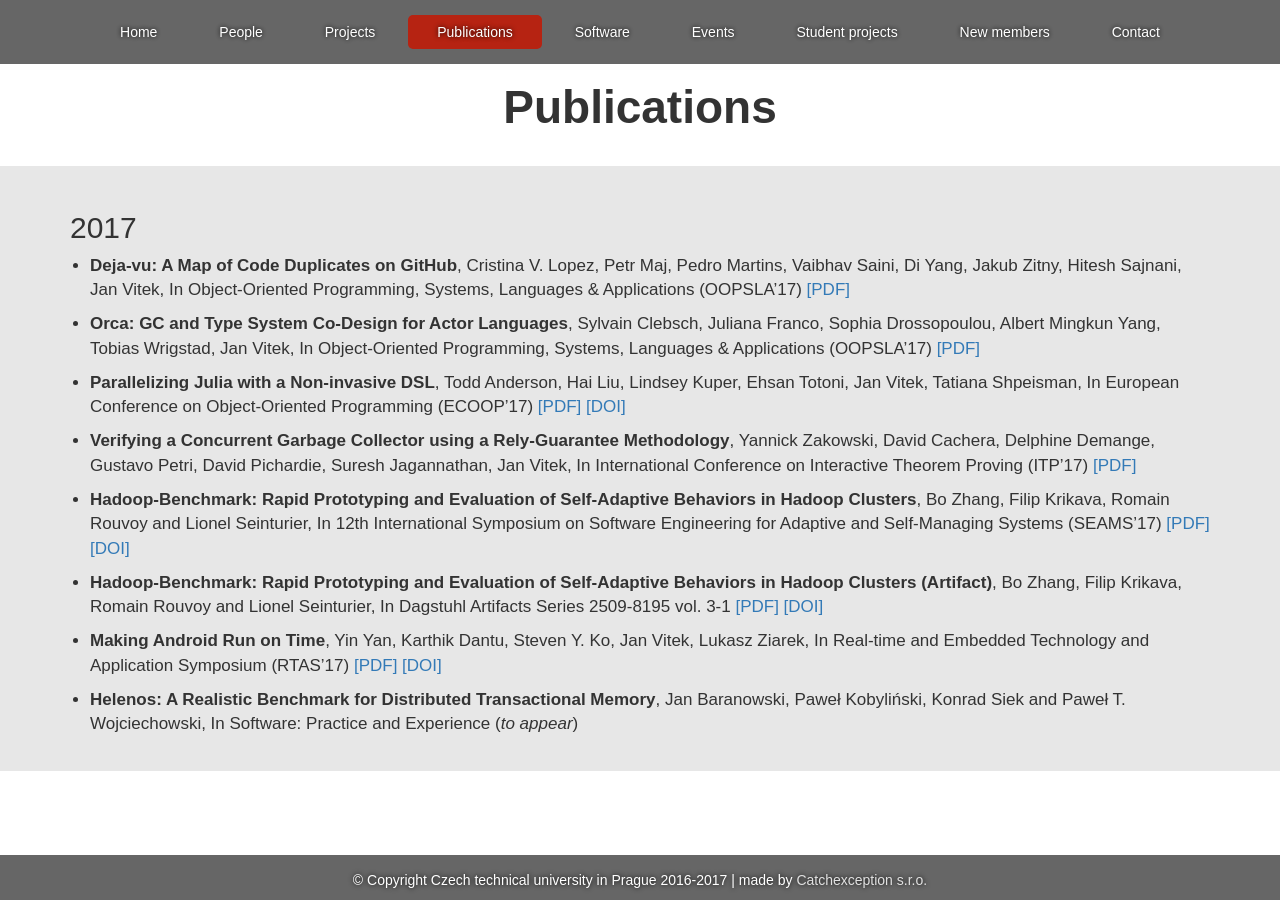
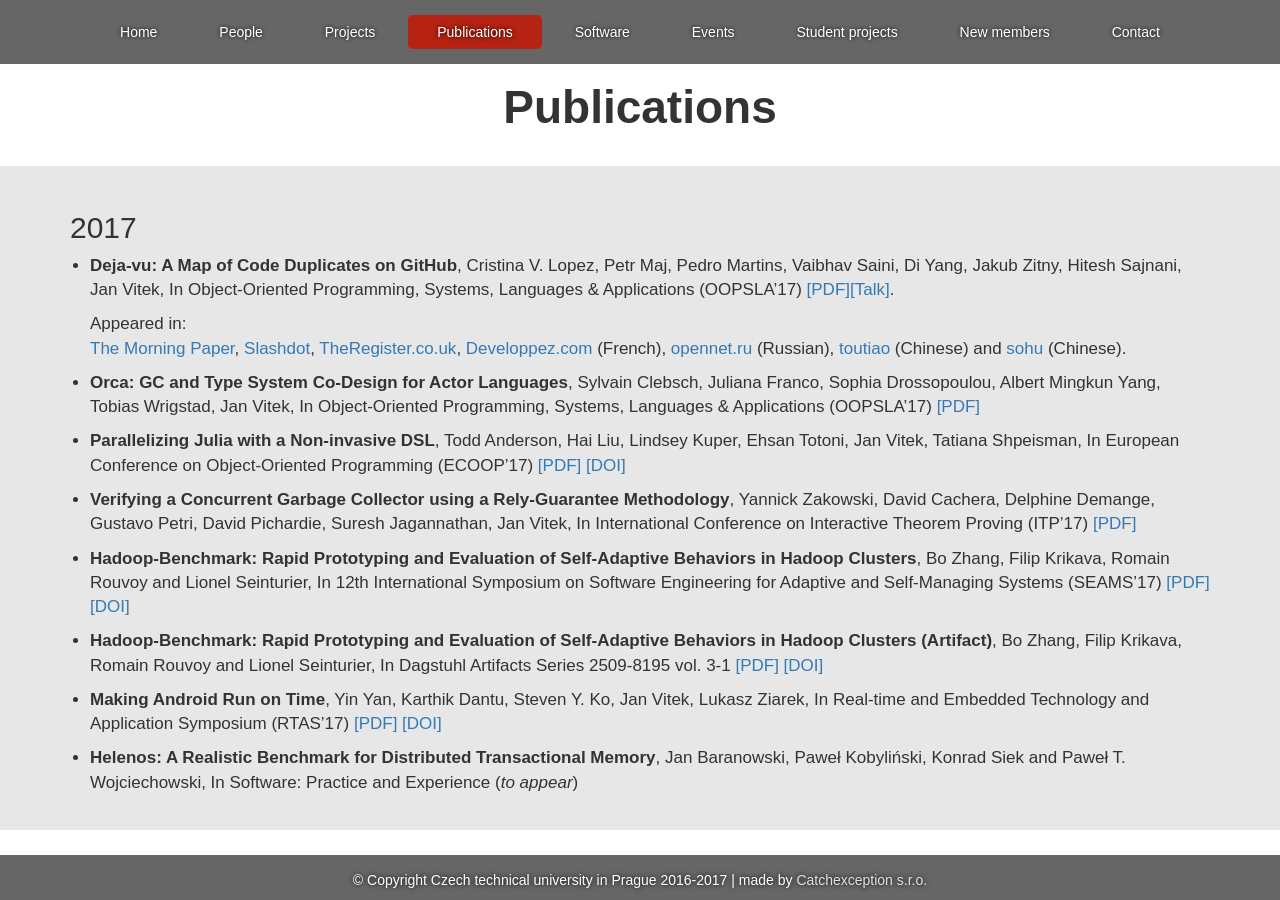
Before and after one commit to PRL-PRG/prl-prg.github.io, a Jekyll site: the page built from publications.md, in a window 1280 px wide. Built offline with Jekyll 4.4.1, drawn with Linux system fonts in a browser that asks for light colours.

Commit message:
Added mentions of dejavu paper and link to the talk.

```diff
--- a/publications.md
+++ b/publications.md
@@ -8,7 +8,16 @@ title: Publications
 - **Deja-vu: A Map of Code Duplicates on GitHub**,
   Cristina V. Lopez, Petr Maj, Pedro Martins, Vaibhav Saini, Di Yang, Jakub Zitny, Hitesh Sajnani, Jan Vitek,
   In Object-Oriented Programming, Systems, Languages & Applications (OOPSLA'17)
-  [[PDF]](http://janvitek.org/pubs/oopsla17b.pdf)
+  [[PDF]](http://janvitek.org/pubs/oopsla17b.pdf)[[Talk]](https://www.youtube.com/watch?v=4M-ASEpVOaY).
+
+  Appeared in:
+  [The Morning Paper](http://blog.acolyer.org/2017/11/20/dejavu-a-map-of-code-duplicates-on-github),
+  [Slashdot](https://developers.slashdot.org/story/17/11/23/2352233/more-than-half-of-github-is-duplicate-code-researchers-find),
+  [TheRegister.co.uk](https://www.theregister.co.uk/2017/11/21/github_duplicate_code/),
+  [Developpez.com](https://www.developpez.com/actu/175363/GitHub-des-chercheurs-estiment-que-plus-de-la-moitie-des-codes-ecrits-en-Java-Python-C-Cplusplus-et-JavaScript-sont-dupliques/) (French),
+  [opennet.ru](https://www.opennet.ru/opennews/art.shtml?num=47596) (Russian),
+  [toutiao](https://www.toutiao.com/a6491879685222302221/) (Chinese)
+  and [sohu](http://www.sohu.com/a/206363660_114760) (Chinese).
 
 - **Orca: GC and Type System Co-Design for Actor Languages**,
   Sylvain Clebsch, Juliana Franco, Sophia Drossopoulou, Albert Mingkun Yang, Tobias Wrigstad, Jan Vitek,
```
